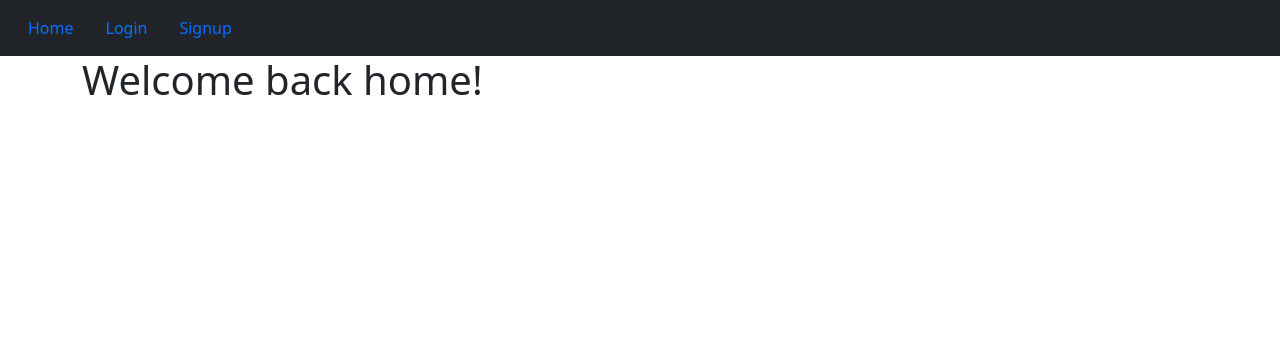
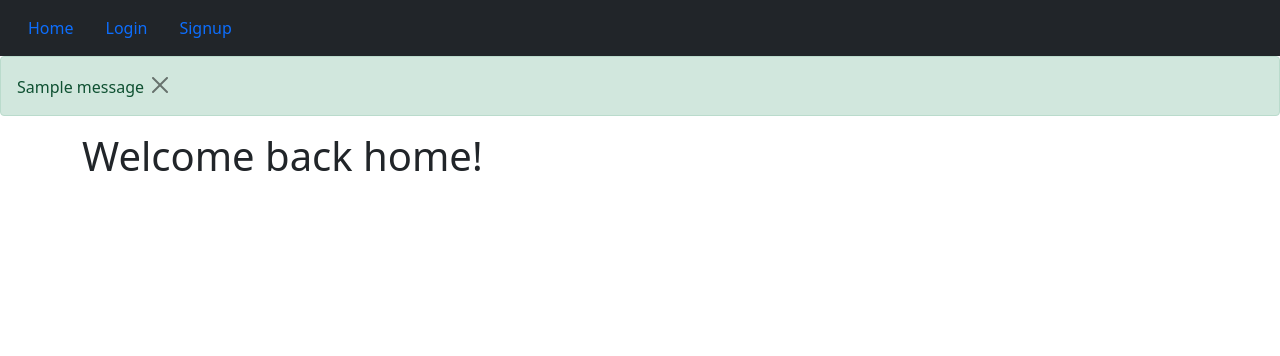
Before and after one commit to JagTheFriend/Python-Blog, a Flask app: page / in a window 1280 px wide. Shown: the top 356 px of the page. Run offline with Flask 2, Linux system fonts and the light colour scheme; tables that the repository leaves empty hold one stand-in row (values such as "Sample post"); one stand-in notice (Sample message) is shown.

Commit message:
Updated base.html

```diff
--- a/website/templates/base.html
+++ b/website/templates/base.html
@@ -30,7 +30,23 @@
             </div>
         </div>
     </nav>
-
+    {% with messages = get_flashed_messages(with_categories=True) %}
+        {% if messages %}
+            {% for category, message in messages %}
+               {% if category == "error" %}
+                    <div class="alert alert-danger alter-dismissable fade show" role="alert">
+                        {{ message }}
+                        <button type="button" class="btn-close" data-bs-dismiss="alert"></button>
+                    </div>
+                {% else %}
+                    <div class="alert alert-success alter-dismissable fade show" role="alert">
+                        {{ message }}
+                        <button type="button" class="btn-close" data-bs-dismiss="alert"></button>
+                    </div>
+                {% endif %}
+            {% endfor %}
+        {% endif %}
+    {% endwith %}
     <div class="container">{% block content %}{% endblock %}</div>
     <!-- https://getbootstrap.com/docs/5.0/components/navbar/#supported-content -->
     <!-- JavaScript Bundle with Popper -->
```
